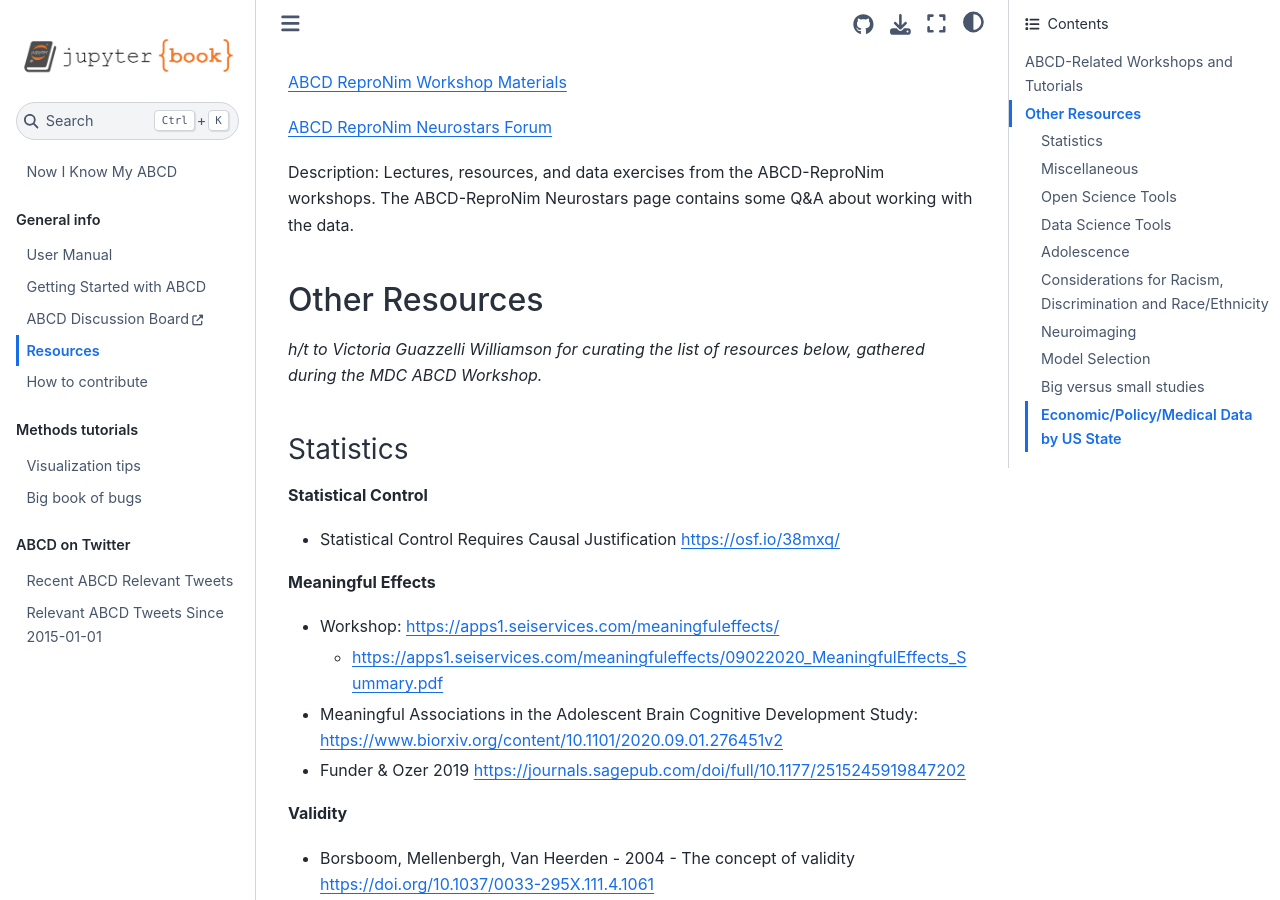
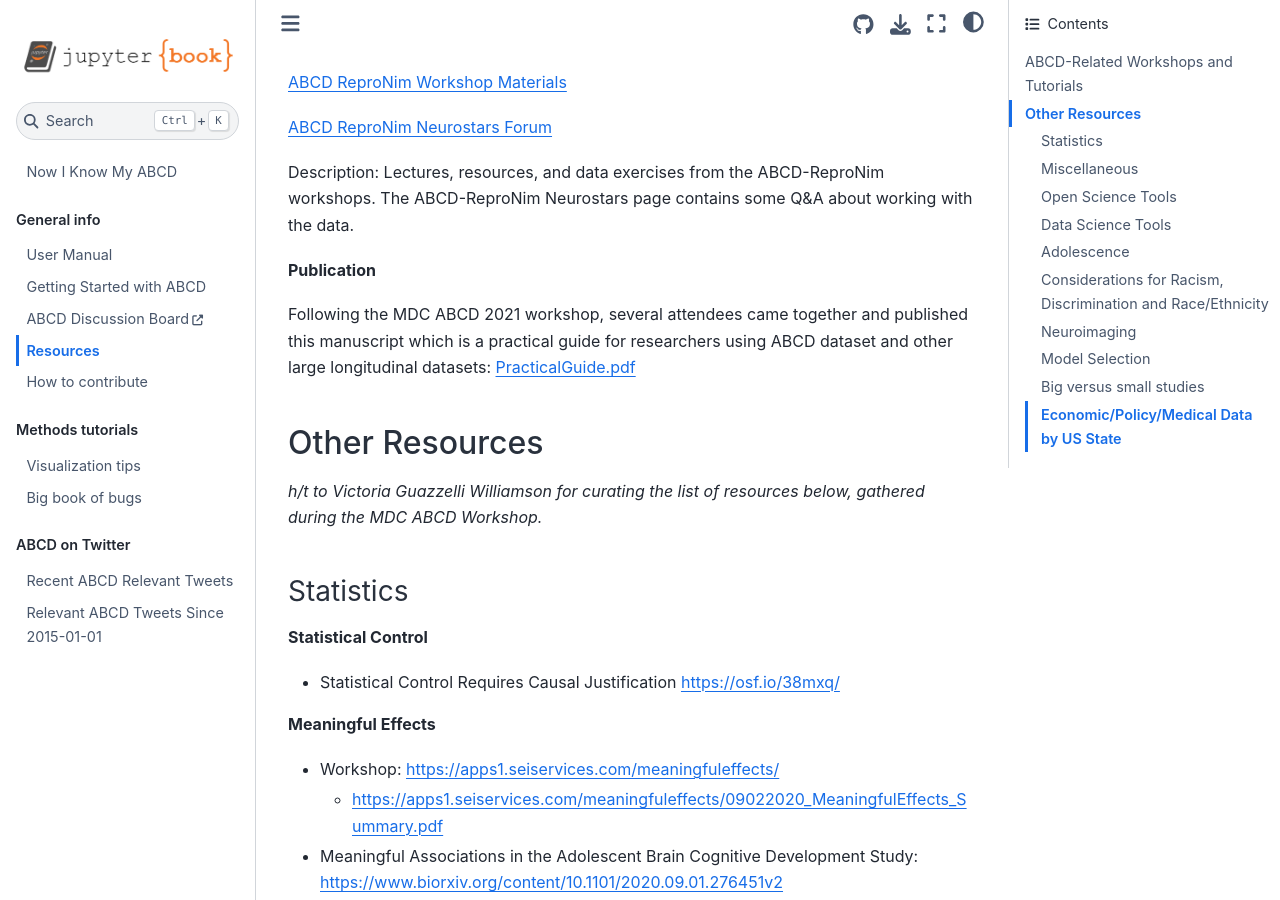
Before and after one commit to now-i-know-my-abcd/docs, a Jupyter Book: the page built from docs/resources.md, in a window 1280 px wide and 900 px high, scrolled down 582 px. Built offline with Jupyter Book 1.0.4 settings and Sphinx 7.4.7 and the Sphinx Book theme 1.1.4, drawn with Linux system fonts in a browser that asks for light colours.

Commit message:
added MDC 2021 DCN pub

```diff
--- a/docs/resources.md
+++ b/docs/resources.md
@@ -24,6 +24,9 @@ Description: Slides, tutorials, and recorded talks from the 2019 and 2021 ABCD W
 
 Description: Lectures, resources, and data exercises from the ABCD-ReproNim workshops. The ABCD-ReproNim Neurostars page contains some Q&A about working with the data.
 
+**Publication**
+
+Following the MDC ABCD 2021 workshop, several attendees came together and published this manuscript which is a practical guide for researchers using ABCD dataset and other large longitudinal datasets: [PracticalGuide.pdf](https://github.com/now-i-know-my-abcd/docs/files/9310731/PracticalGuide.pdf)
 
 ## Other Resources
 
```
